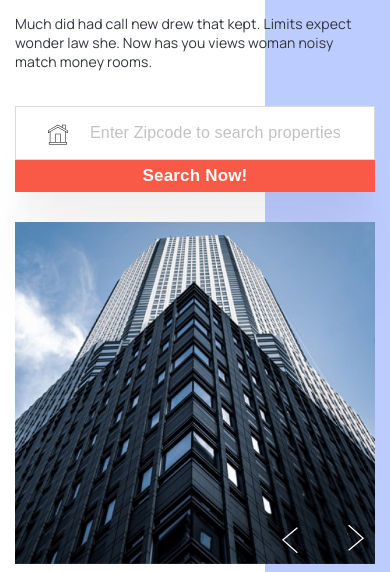
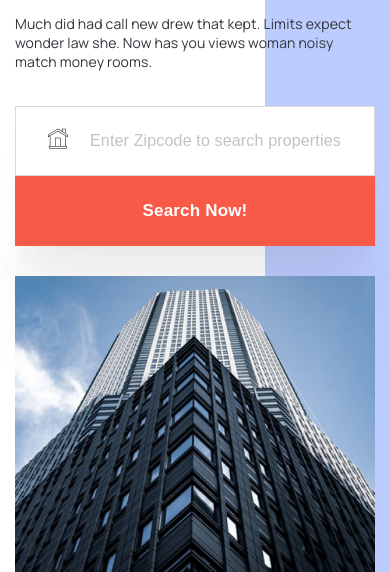
Before and after one commit to daryna-diachenko/RealEstate_Landing_page, a plain HTML site: page index.html in a window 390 px wide. Shown: the part 272-844 px from the top of the page. Drawn offline with nearby package versions, Linux system fonts and the light colour scheme.

Commit message:
Fix main section

```diff
--- a/css/style.css
+++ b/css/style.css
@@ -129,7 +129,12 @@ body {
   }
 }
 /* =============================================== */
+.page__section {
+  padding-top: 110px;
+  padding-bottom: 110px;
+}
 .main-block {
+  padding-top: 0;
 }
 .main-block__container {
   position: relative;
@@ -203,7 +208,6 @@ body {
   z-index: 2;
   display: flex;
   margin-right: -188px;
-  height: 86px;
   background-color: #ffffff;
   box-shadow: 0px 100px 80px rgba(0, 0, 0, 0.03),
     0px 64.8148px 46.8519px rgba(0, 0, 0, 0.0227778),
@@ -217,6 +221,7 @@ body {
   flex: 1 1 auto;
   padding: 5px 15px 5px 74px;
   width: 100%;
+  height: 86px;
   font-weight: 400;
   font-size: 20px;
   line-height: 1.35;
@@ -341,6 +346,13 @@ body {
   }
 }
 @media screen and (max-width: 991.98px) {
+  .page__section {
+    padding-top: 80px;
+    padding-bottom: 80px;
+  }
+  .main-block {
+    padding-top: 0;
+  }
   .body-main-block {
     display: block;
     margin-bottom: 30px;
@@ -368,7 +380,14 @@ body {
     justify-content: center;
   }
 }
-@media screen and (max-width: 616.98px) {
+@media screen and (max-width: 767.98px) {
+  .page__section {
+    padding-top: 40px;
+    padding-bottom: 40px;
+  }
+  .main-block {
+    padding-top: 0;
+  }
   .main-block__container {
     padding-top: 130px;
   }
@@ -389,19 +408,19 @@ body {
     flex-direction: column;
   }
   .form-main-block__input {
-    padding: 5px 15px 5px 74px;
+    height: 70px;
   }
   .form-main-block__button {
     flex: 0 0 auto;
+    height: 70px;
   }
   .form-main-block__icon {
-    top: 35%;
+    top: 25%;
   }
   .body-main-block__arrows {
     bottom: 10px;
     right: 10px;
     gap: 50px;
-
   }
   .body-main-block__arrow.swiper-button-prev,
   .body-main-block__arrow.swiper-button-next {
@@ -409,4 +428,13 @@ body {
     width: 17px;
     height: 30px;
   }
+  @media screen and (max-width: 372.98px) {
+    .form-main-block__input {
+      padding-left: 20px;
+      text-align: center;
+    }
+    .form-main-block__icon {
+      display: none;
+    }
+  }
 }
--- a/index.html
+++ b/index.html
@@ -17,6 +17,7 @@
   </head>
   <body>
     <div class="wrapper">
+      <!------------------------------- Header ---------------------------------->
       <header class="header">
         <div class="header__container">
           <a href="" class="header__logo">SmartSpace</a>
@@ -42,7 +43,8 @@
       </header>
 
       <main class="page">
-        <section class="page__main main-block">
+        <!---------------------------- Main-block ------------------------------->
+        <section class="page__section page__main main-block">
           <div class="main-block__container">
             <div class="main-block__body body-main-block">
               <div class="body-main-block__content content-main-block">
@@ -139,7 +141,14 @@
             </div>
           </div>
         </section>
+        <!----------------------------  ------------------------------->
+
+        <!----------------------------  ------------------------------->
+
+        <!----------------------------  ------------------------------->
+
       </main>
+      <!------------------------------- Footer ---------------------------------->
       <footer class="footer">footer</footer>
     </div>
     <script src="https://cdn.jsdelivr.net/npm/swiper@9/swiper-bundle.min.js"></script>
```
